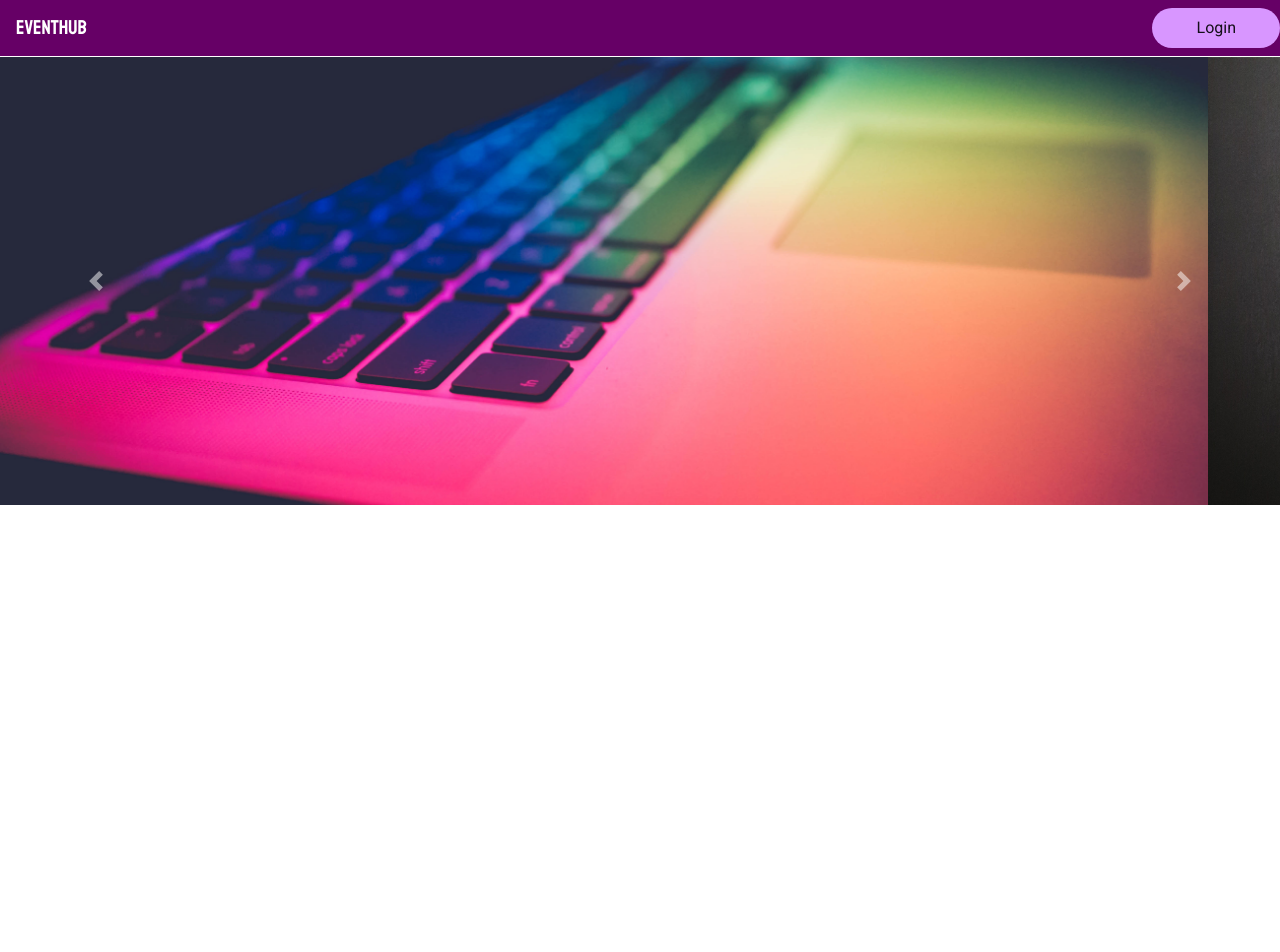
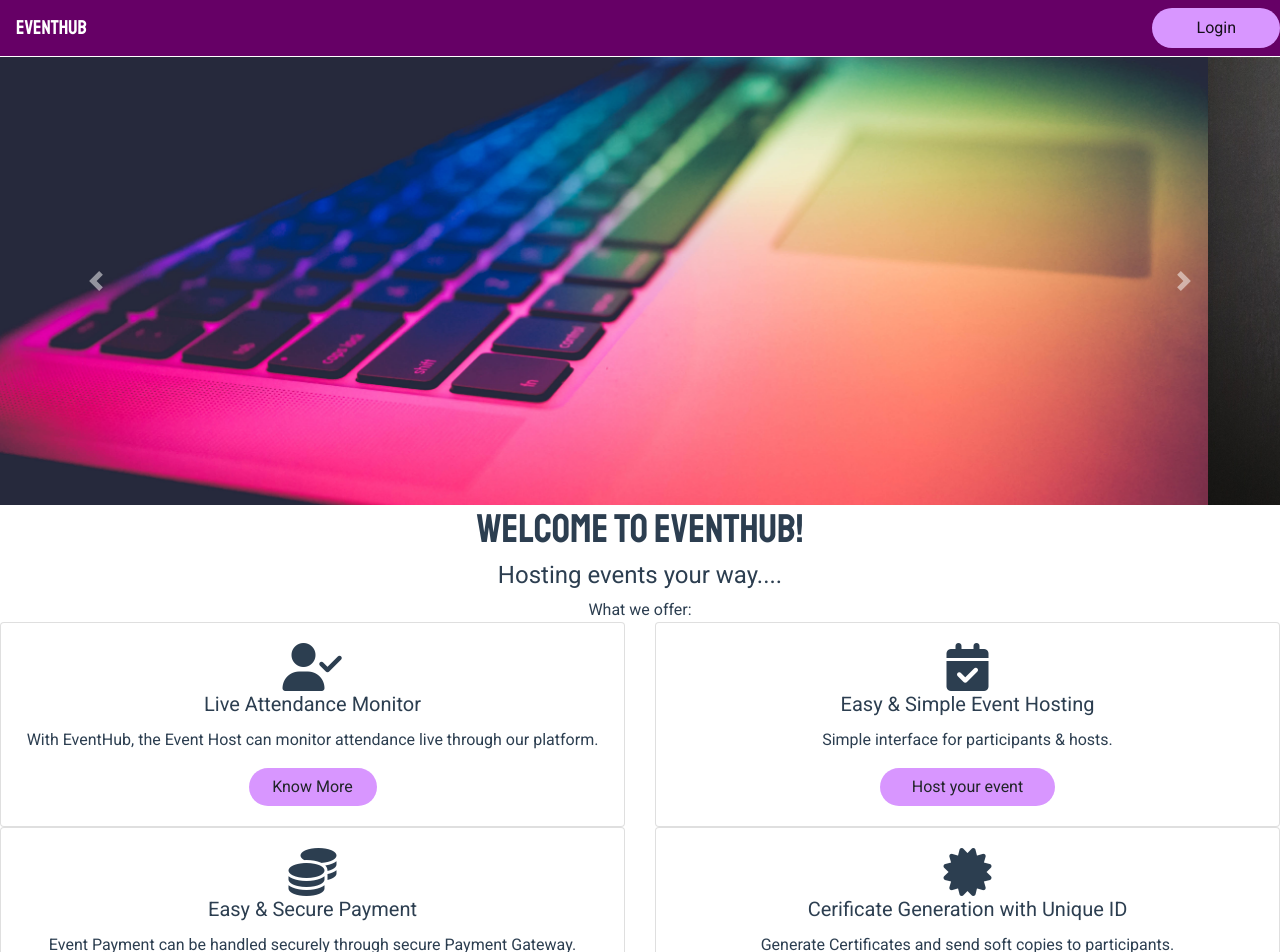
Before and after one commit to jamesjose03/eventhub, a Vue app in the folder website/client/: page / in a window 1280 px wide. Shown: the top 952 px of the page. Before the commit the page ends 800 px from the top, so only its background shows below. Built offline with nearby package versions, Linux system fonts and the light colour scheme.

Commit message:
feat:add description cards

```diff
--- a/website/client/public/index.html
+++ b/website/client/public/index.html
@@ -10,6 +10,7 @@
 <script src="https://cdnjs.cloudflare.com/ajax/libs/popper.js/1.14.7/umd/popper.min.js" integrity="sha384-UO2eT0CpHqdSJQ6hJty5KVphtPhzWj9WO1clHTMGa3JDZwrnQq4sF86dIHNDz0W1" crossorigin="anonymous"></script>
 <script src="https://stackpath.bootstrapcdn.com/bootstrap/4.3.1/js/bootstrap.min.js" integrity="sha384-JjSmVgyd0p3pXB1rRibZUAYoIIy6OrQ6VrjIEaFf/nJGzIxFDsf4x0xIM+B07jRM" crossorigin="anonymous"></script>
 <link href="https://fonts.googleapis.com/css?family=Roboto|Staatliches&display=swap" rel="stylesheet">
+<script src="https://kit.fontawesome.com/82359569c5.js" crossorigin="anonymous"></script>
     <title>eventhub</title>
   </head>
   <body>
--- a/website/client/src/App.vue
+++ b/website/client/src/App.vue
@@ -2,24 +2,27 @@
   <div id="app">
     <Navbar />
     <Carousel />
+    <Description />
   </div>
 </template>
 
 <script>
 import Navbar from './components/navbar.vue'
 import Carousel from './components/carousel.vue'
+import Description from './components/desc.vue'
 export default {
   name: 'app',
   components: {
     Navbar,
-    Carousel
+    Carousel,
+    Description
   }
 }
 </script>
 
 <style>
 #app {
-  font-family: 'Avenir', Helvetica, Arial, sans-serif;
+  font-family: 'Roboto', sans-serif;
   -webkit-font-smoothing: antialiased;
   -moz-osx-font-smoothing: grayscale;
   text-align: center;
--- /dev/null
+++ b/website/client/src/components/desc.vue
@@ -0,0 +1,79 @@
+<template>
+    <div class="e-desc">
+        <h1 class="e-title-main">Welcome to EventHub!</h1>
+        <h4>Hosting events your way....</h4>
+        <span>What we offer:</span>
+        <div class="row">
+            <div class="col-sm-6">
+            <div class="card">
+      <div class="card-body">
+        <i class="fas fa-user-check fa-3x"></i>
+        <h5 class="card-title">Live Attendance Monitor</h5>
+        <p class="card-text">With EventHub, the Event Host can monitor attendance live through our platform.</p>
+        <button class="btn e-km">Know More</button>
+      </div>
+    </div>
+  </div>
+  <div class="col-sm-6">
+    <div class="card">
+      <div class="card-body">
+        <i class="fas fa-calendar-check fa-3x"></i>
+        <h5 class="card-title">Easy & Simple Event Hosting</h5>
+        <p class="card-text">Simple interface for participants & hosts.</p>
+        <button class="btn e-host">Host your event</button>
+      </div>
+    </div>
+  </div>
+</div>
+ <div class="row">
+            <div class="col-sm-6">
+            <div class="card">
+      <div class="card-body">
+        <i class="fas fa-coins fa-3x"></i>
+        <h5 class="card-title">Easy & Secure Payment</h5>
+        <p class="card-text">Event Payment can be handled securely through secure Payment Gateway.</p>
+        <button class="btn e-km">Know More</button>
+      </div>
+    </div>
+  </div>
+  <div class="col-sm-6">
+    <div class="card">
+      <div class="card-body">
+       <i class="fas fa-certificate fa-3x"></i>
+        <h5 class="card-title">Cerificate Generation with Unique ID</h5>
+        <p class="card-text">Generate Certificates and send soft copies to participants.</p>
+        <button class="btn e-host">Handle Certificates</button>
+      </div>
+    </div>
+  </div>
+</div>
+    </div>
+</template>
+
+<script>
+export default {
+
+}
+</script>
+
+<style>
+.e-title-main{
+    font-family: 'Staatliches', cursive;
+}
+.e-km{
+  background-color: #d896ff !important;
+  border-radius: 40px;
+  width: 128px;
+}
+.e-km:hover{
+    background-color: #efbbff !important;
+}
+.e-host{
+  background-color: #d896ff !important;
+  border-radius: 40px;
+  width: 175px;
+}
+.e-host:hover{
+    background-color: #efbbff !important;
+}
+</style>
--- a/website/client/src/components/navbar.vue
+++ b/website/client/src/components/navbar.vue
@@ -25,6 +25,7 @@
 .e-nav {
     top: 0;
     position: fixed;
+    z-index: 100;
     width: 100vw;
     background-color:#660066 !important;
 }
```
